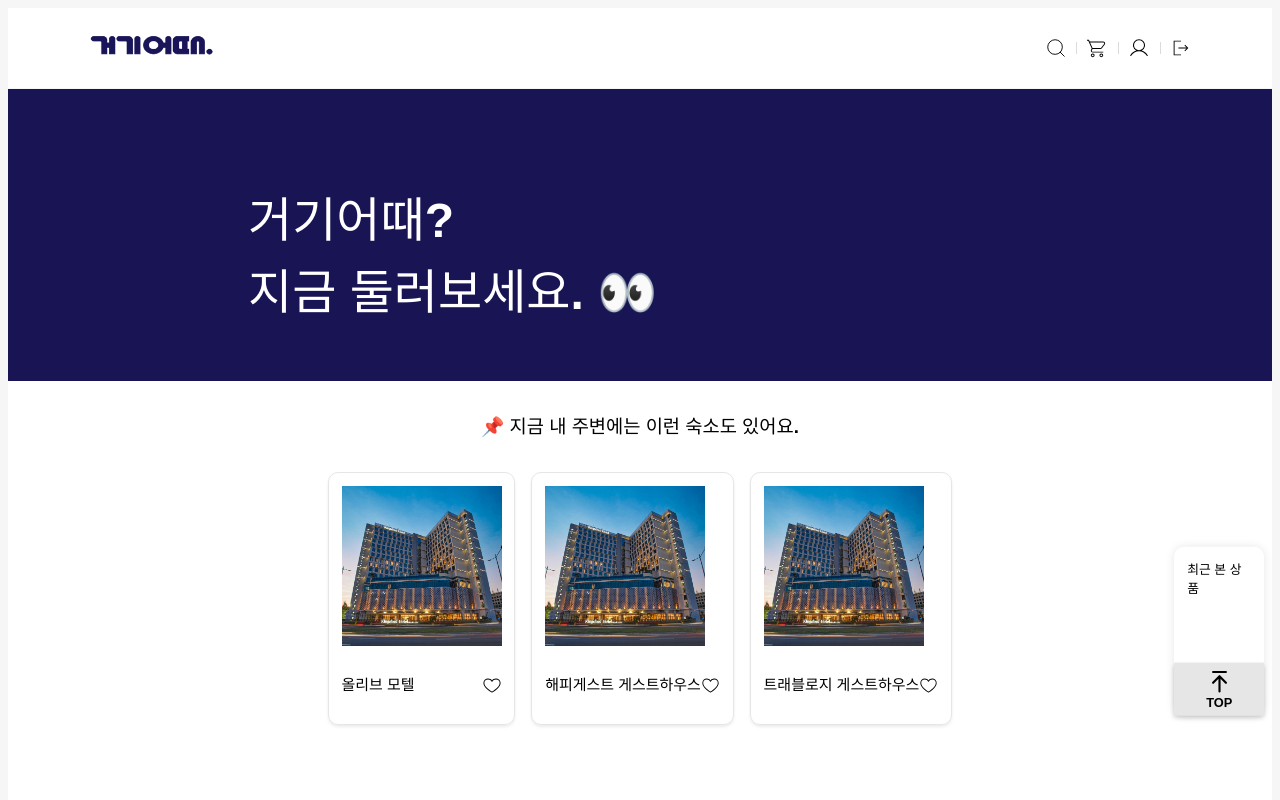
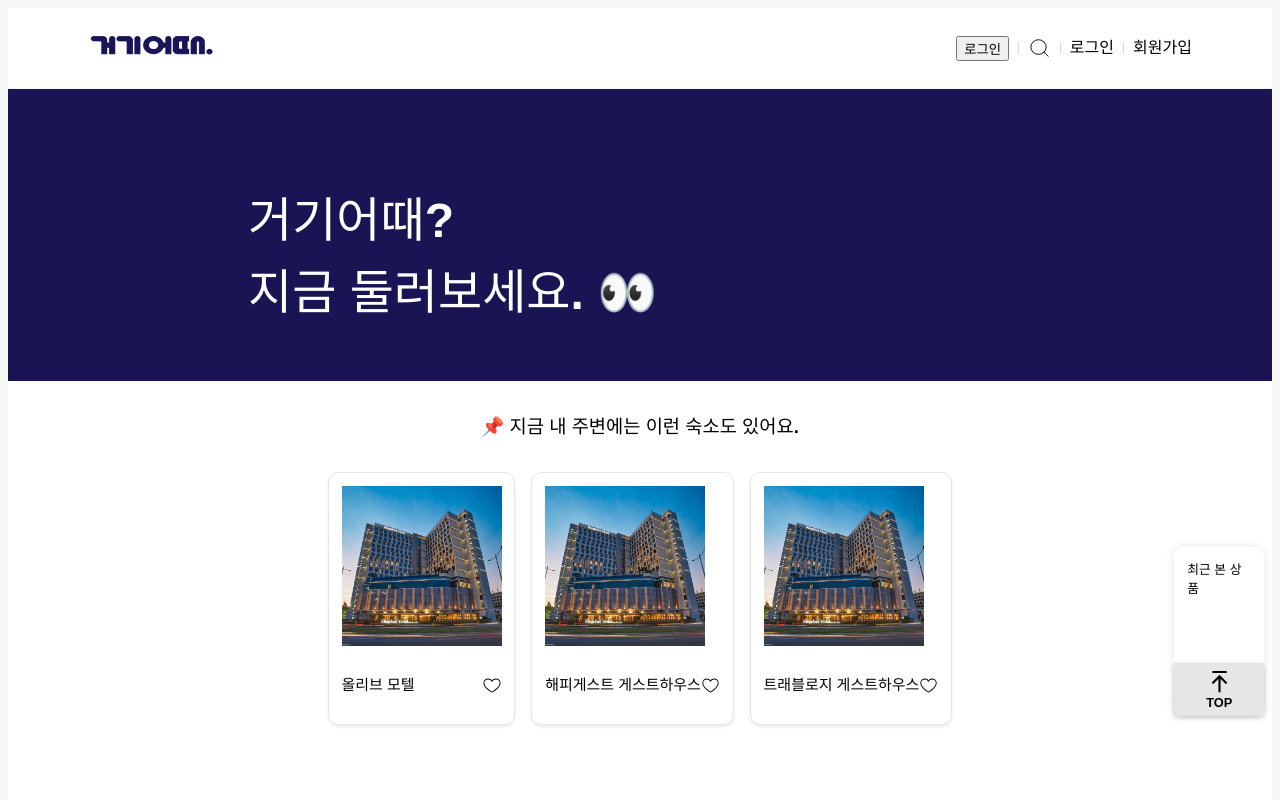
Before and after one commit to Yanolza-Miniproject/Heynolja_FE, a React (Vite) app: page / in a window 1280 px wide. Shown: the top 800 px of the page. Built offline with nearby package versions, Linux system fonts and the light colour scheme; a web font is replaced by a local one; what emotion-reset would draw is missing.

Commit message:
Fix: Footer 일부 너비 조정

```diff
--- a/src/components/Common/Common.styles.ts
+++ b/src/components/Common/Common.styles.ts
@@ -130,6 +130,7 @@ export const footerRightWrapper = styled.div`
 
   gap: 5em;
 
+  width: 28em;
   height: 100px;
   background-color: #f6f6f6;
 
--- a/src/components/Common/Header.tsx
+++ b/src/components/Common/Header.tsx
@@ -4,14 +4,25 @@ import SearchIcon from "../../assets/svg/search-icon.svg";
 import CartIcon from "../../assets/svg/cart-icon.svg";
 import UserIcon from "../../assets/svg/user-icon.svg";
 import SignupIcon from "../../assets/svg/signup-icon.svg";
+import { useState } from "react";
 
 const Header = () => {
+  const [loggedin, setLoggedin] = useState(false);
+  const handleLogin = () => {
+    setLoggedin((prev) => !prev);
+  };
+
   return (
     <Styled.headerContainer>
       <a href="/">
         <img src={Logo} alt="logo" style={{ width: "8em", height: "1.5em" }} />
       </a>{" "}
       <Styled.headerWrapper>
+        <button onClick={handleLogin}>
+          {loggedin ? "로그인 상태" : "로그인"}
+        </button>
+        {loggedin ? (
+          <>
             <a href="search">
               <img src={SearchIcon} alt="search" />
             </a>
@@ -24,6 +35,15 @@ const Header = () => {
             <a href="signup">
               <img src={SignupIcon} alt="logout" />
             </a>
+          </>
+        ) : (
+          <>
+            <a href="search">
+              <img src={SearchIcon} alt="search" />
+            </a>
+            <a href="signin">로그인</a> <a href="signup">회원가입</a>{" "}
+          </>
+        )}
       </Styled.headerWrapper>
     </Styled.headerContainer>
   );
```
Lines whose indentation alone changed are shown as unchanged.
